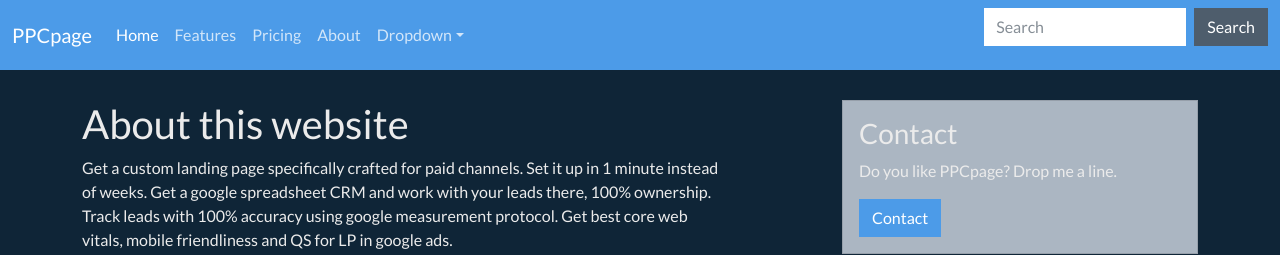
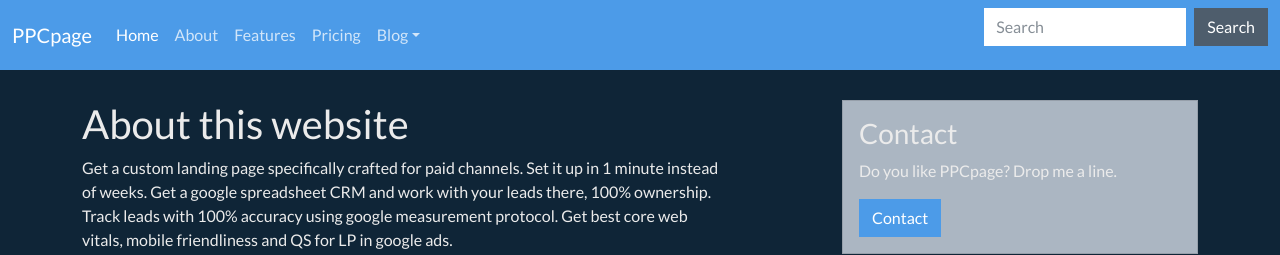
Before and after one commit to iliakulikov/jekyll, a Jekyll site: the page built from index.md, in a window 1280 px wide. Shown: the top 255 px of the page. Built offline with Jekyll 4.4.1, drawn with Linux system fonts in a browser that asks for light colours; our own code applies the rules of GitHub Pages for plain Markdown files.

Commit message:
Update header.html

```diff
--- a/_includes/header.html
+++ b/_includes/header.html
@@ -13,22 +13,22 @@
           </a>
         </li>
         <li class="nav-item">
+          <a class="nav-link" href="#">About</a>
+        </li>
+        <li class="nav-item">
           <a class="nav-link" href="#">Features</a>
         </li>
         <li class="nav-item">
           <a class="nav-link" href="#">Pricing</a>
         </li>
-        <li class="nav-item">
-          <a class="nav-link" href="#">About</a>
-        </li>
         <li class="nav-item dropdown">
-          <a class="nav-link dropdown-toggle" data-bs-toggle="dropdown" href="#" role="button" aria-haspopup="true" aria-expanded="false">Dropdown</a>
+          <a class="nav-link dropdown-toggle" data-bs-toggle="dropdown" href="#" role="button" aria-haspopup="true" aria-expanded="false">Blog</a>
           <div class="dropdown-menu">
-            <a class="dropdown-item" href="#">Action</a>
-            <a class="dropdown-item" href="#">Another action</a>
-            <a class="dropdown-item" href="#">Something else here</a>
+            <a class="dropdown-item" href="#">How to get 90%+ in Google Lighthouse</a>
+            <a class="dropdown-item" href="#">Landing page for PPC that loads in about a second</a>
+            <a class="dropdown-item" href="#">How to get high Landing Page Quality Score in Google Ads</a>
             <div class="dropdown-divider"></div>
-            <a class="dropdown-item" href="#">Separated link</a>
+            <a class="dropdown-item" href="#">All posts</a>
           </div>
         </li>
       </ul>
```
